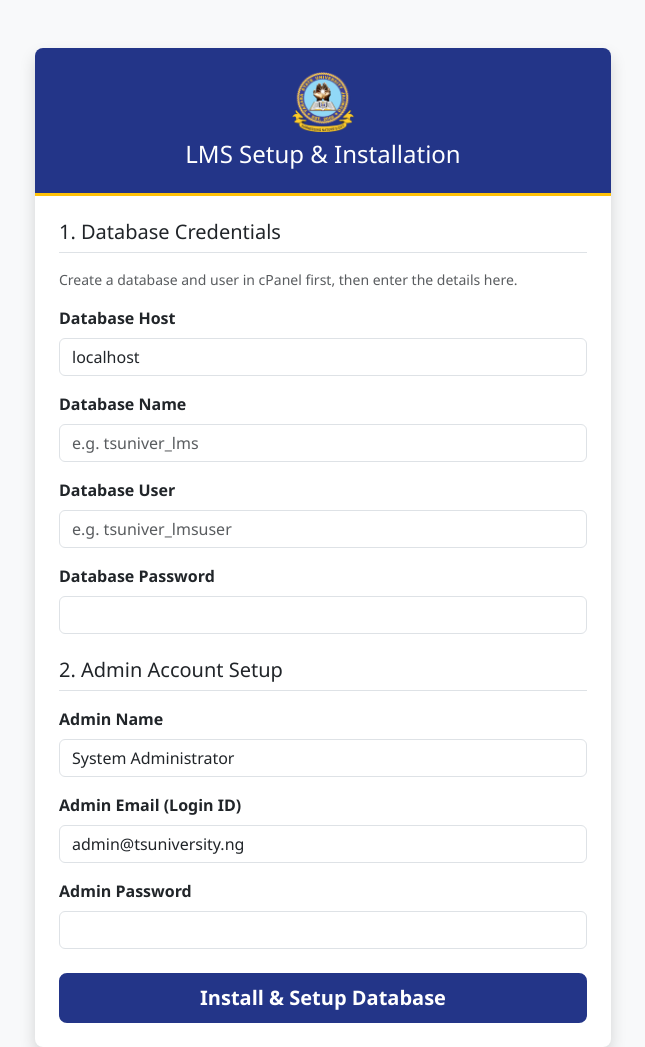
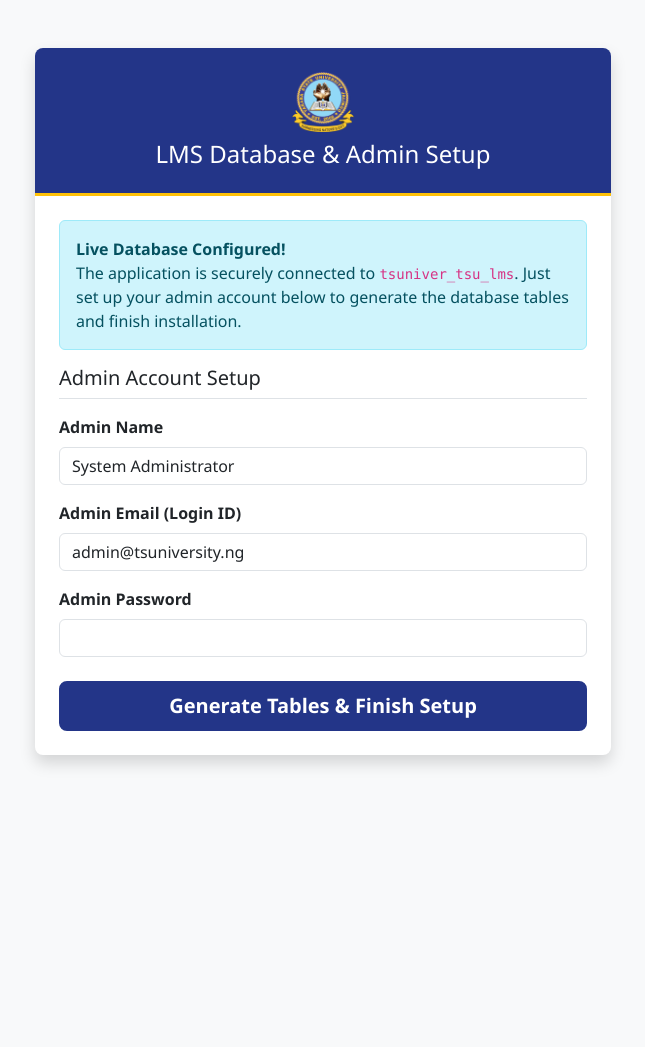
Before and after one commit to kiwixcompo/ai-powered-lms, a PHP site: page /CMP_Course_Module/install.php in a window 1280 px wide. Shown: the whole page, without its empty margins (317-962 px from the left). After the commit the page ends 766 px from the top, so only its background shows below. Run offline with PHP 8.4, Linux system fonts and the light colour scheme.

Commit message:
Live server deployment on Sat 09/05/2026 at  9:34:03.87

```diff
--- a/install.php
+++ b/install.php
@@ -5,35 +5,24 @@ $error = '';
 $success = '';
 
 if ($_SERVER['REQUEST_METHOD'] === 'POST') {
-    $db_host = $_POST['db_host'] ?? 'localhost';
-    $db_name = $_POST['db_name'] ?? '';
-    $db_user = $_POST['db_user'] ?? '';
-    $db_pass = $_POST['db_pass'] ?? '';
-
     $admin_name = $_POST['admin_name'] ?? 'System Admin';
     $admin_email = $_POST['admin_email'] ?? 'admin@tsuniversity.ng';
     $admin_pass = password_hash($_POST['admin_pass'] ?? 'admin123', PASSWORD_DEFAULT);
 
     try {
-        // 1. Test Connection
-        $conn = new PDO("mysql:host=$db_host", $db_user, $db_pass);
-        $conn->setAttribute(PDO::ATTR_ERRMODE, PDO::ERRMODE_EXCEPTION);
+        // Include the newly updated config file which holds the live credentials
+        require_once __DIR__ . '/config/config.php';
 
-        // 2. Create Database if it doesn't exist (May require root privileges, so we catch errors)
-        $conn->exec("CREATE DATABASE IF NOT EXISTS `$db_name` CHARACTER SET utf8mb4 COLLATE utf8mb4_unicode_ci;");
-        $conn->exec("USE `$db_name`;");
-
-        // 3. Import SQL Schema
+        // 1. Import SQL Schema to create tables
         $sql_file = __DIR__ . '/database_setup.sql';
         if (file_exists($sql_file)) {
             $sql = file_get_contents($sql_file);
             $conn->exec($sql);
         } else {
-            throw new Exception("database_setup.sql not found!");
+            throw new Exception("database_setup.sql not found! Cannot create tables.");
         }
 
-        // 4. Create Admin Account
-        // Check if admin exists
+        // 2. Create Admin Account
         $stmt = $conn->prepare("SELECT id FROM users WHERE email = ?");
         $stmt->execute([$admin_email]);
         if ($stmt->rowCount() == 0) {
@@ -41,24 +30,7 @@ if ($_SERVER['REQUEST_METHOD'] === 'POST') {
             $insert->execute([$admin_name, $admin_email, $admin_pass]);
         }
 
-        // 5. Write to config/config.php
-        $config_content = "<?php\n"
-            . "date_default_timezone_set('Africa/Lagos');\n"
-            . "\$host = '$db_host';\n"
-            . "\$db_name = '$db_name';\n"
-            . "\$username = '$db_user';\n"
-            . "\$password = '$db_pass';\n\n"
-            . "try {\n"
-            . "    \$conn = new PDO(\"mysql:host=\$host;dbname=\$db_name\", \$username, \$password);\n"
-            . "    \$conn->setAttribute(PDO::ATTR_ERRMODE, PDO::ERRMODE_EXCEPTION);\n"
-            . "} catch(PDOException \$e) {\n"
-            . "    die(\"Connection failed: \" . \$e->getMessage());\n"
-            . "}\n"
-            . "?>";
-
-        file_put_contents(__DIR__ . '/config/config.php', $config_content);
-
-        $success = "Installation Successful! You can now log in. For security, please delete install.php.";
+        $success = "Tables Created and Admin Setup Successful! You can now log in. For security, please delete install.php from your server.";
 
     } catch (PDOException $e) {
         $error = "Database Error: " . $e->getMessage();
@@ -82,40 +54,24 @@ if ($_SERVER['REQUEST_METHOD'] === 'POST') {
         <div class="card tsu-card shadow">
             <div class="card-header tsu-card-header text-center py-4">
                 <img src="/CMP_Course_Module/assets/images/logo.png" alt="TSU" height="60" class="mb-2">
-                <h4 class="mb-0 text-white">LMS Setup & Installation</h4>
+                <h4 class="mb-0 text-white">LMS Database & Admin Setup</h4>
             </div>
             <div class="card-body p-4">
                 <?php if ($error): ?>
-                    <div class="alert alert-danger"><?= htmlspecialchars($error) ?></div>
+                    <div class="alert alert-danger shadow-sm"><?= htmlspecialchars($error) ?></div>
                 <?php endif; ?>
                 <?php if ($success): ?>
-                    <div class="alert alert-success">
+                    <div class="alert alert-success shadow-sm">
                         <h5><?= htmlspecialchars($success) ?></h5>
-                        <a href="/CMP_Course_Module/login" class="btn btn-tsu-primary mt-3">Go to Login</a>
+                        <a href="/CMP_Course_Module/login" class="btn btn-tsu-primary mt-3 w-100">Go to Login Page</a>
                     </div>
                 <?php else: ?>
+                    <div class="alert alert-info">
+                        <strong>Live Database Configured!</strong><br>
+                        The application is securely connected to <code>tsuniver_tsu_lms</code>. Just set up your admin account below to generate the database tables and finish installation.
+                    </div>
                     <form method="POST">
-                        <h5 class="border-bottom pb-2 mb-3">1. Database Credentials</h5>
-                        <p class="text-muted small">Create a database and user in cPanel first, then enter the details here.</p>
-
-                        <div class="mb-3">
-                            <label class="form-label fw-bold">Database Host</label>
-                            <input type="text" name="db_host" class="form-control" value="localhost" required>
-                        </div>
-                        <div class="mb-3">
-                            <label class="form-label fw-bold">Database Name</label>
-                            <input type="text" name="db_name" class="form-control" placeholder="e.g. tsuniver_lms" required>
-                        </div>
-                        <div class="mb-3">
-                            <label class="form-label fw-bold">Database User</label>
-                            <input type="text" name="db_user" class="form-control" placeholder="e.g. tsuniver_lmsuser" required>
-                        </div>
-                        <div class="mb-3">
-                            <label class="form-label fw-bold">Database Password</label>
-                            <input type="password" name="db_pass" class="form-control" required>
-                        </div>
-
-                        <h5 class="border-bottom pb-2 mt-4 mb-3">2. Admin Account Setup</h5>
+                        <h5 class="border-bottom pb-2 mb-3">Admin Account Setup</h5>
                         <div class="mb-3">
                             <label class="form-label fw-bold">Admin Name</label>
                             <input type="text" name="admin_name" class="form-control" value="System Administrator" required>
@@ -129,7 +85,7 @@ if ($_SERVER['REQUEST_METHOD'] === 'POST') {
                             <input type="password" name="admin_pass" class="form-control" required>
                         </div>
 
-                        <button type="submit" class="btn btn-tsu-primary w-100 btn-lg">Install & Setup Database</button>
+                        <button type="submit" class="btn btn-tsu-primary w-100 btn-lg">Generate Tables & Finish Setup</button>
                     </form>
                 <?php endif; ?>
             </div>
```
Also changed, not shown: config/config.php (+4 -4 lines).
